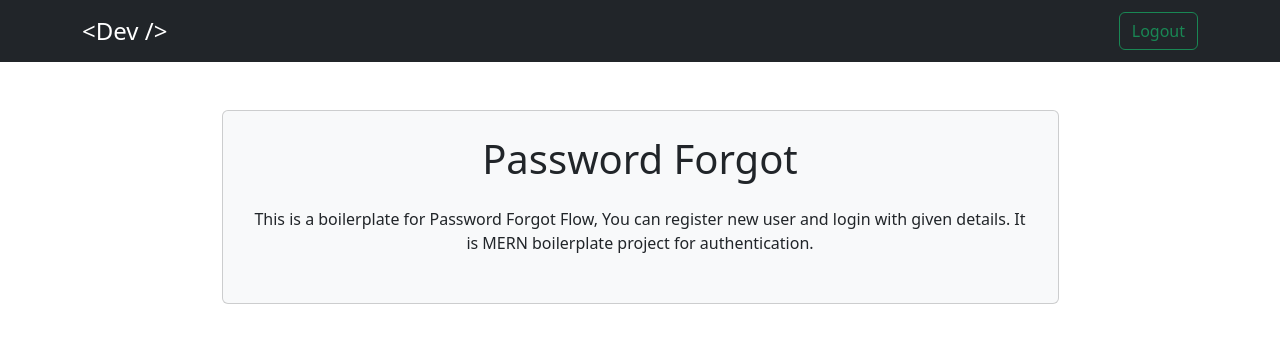
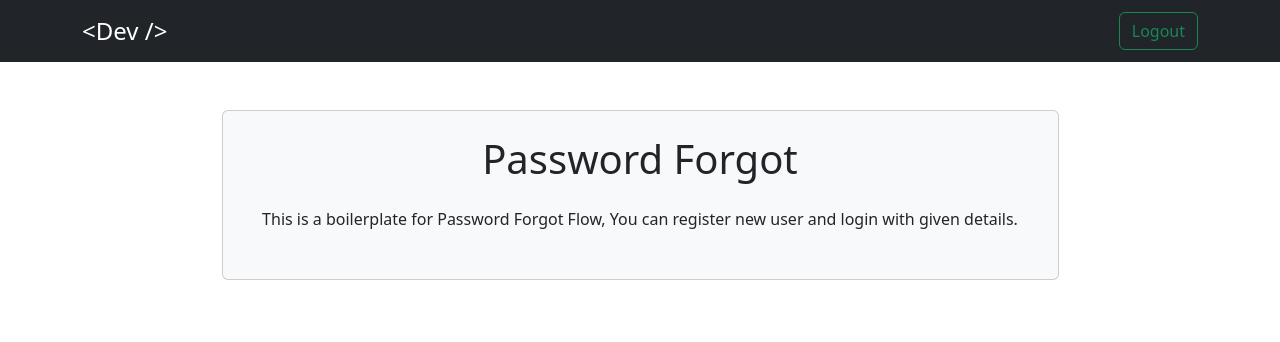
Before and after one commit to adhit7/password-reset-frontend, a React (Create React App) app: page / in a window 1280 px wide. Shown: the top 342 px of the page. Built offline with nearby package versions, Linux system fonts and the light colour scheme; sample sign-in values are in the browser's storage.

Commit message:
minor changes

```diff
--- a/src/screens/UserScreens/Home.jsx
+++ b/src/screens/UserScreens/Home.jsx
@@ -22,8 +22,7 @@ const Home = () => {
             <h1 className='text-center mb-4'>Password Forgot</h1>
             <p className='text-center mb-4'>
               This is a boilerplate for Password Forgot Flow, You can register
-              new user and login with given details. It is MERN boilerplate
-              project for authentication.
+              new user and login with given details.
             </p>
           </Card>
         </Container>
```
